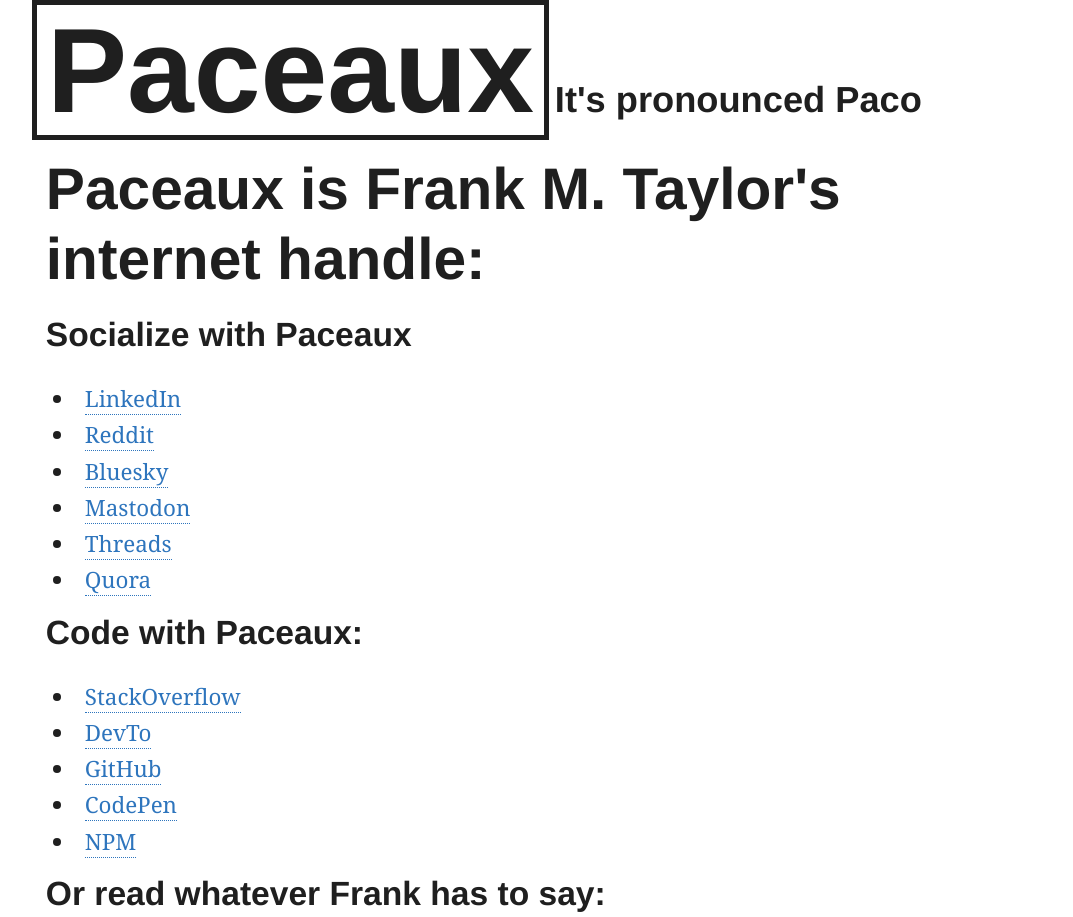
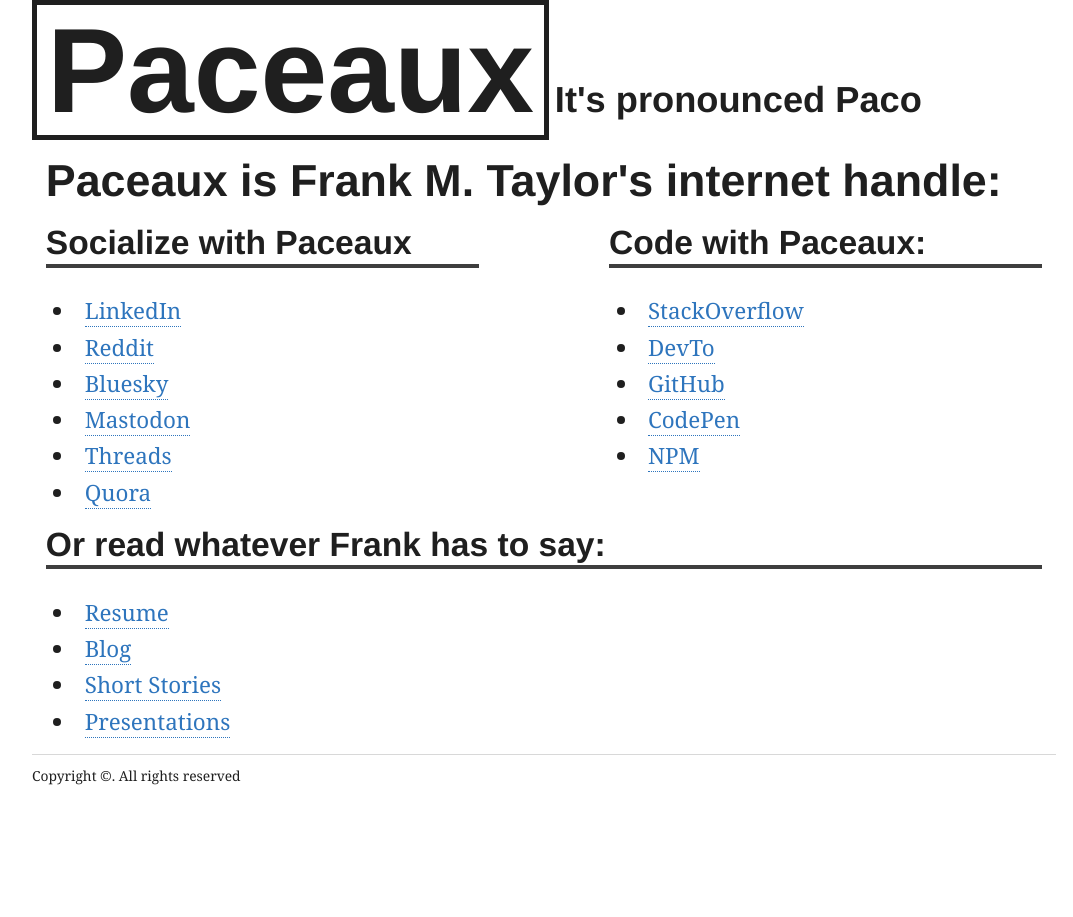
Before and after one commit to paceaux/paceaux, a website: page src/index.html in a window 1280 px wide. Shown: the top 917 px of the page, without its empty margins (96-1169 px from the left). After the commit the page ends 834 px from the top, so only its background shows below. Drawn offline with Linux system fonts and the light colour scheme.

Commit message:
makes it responsive and improves readability slightly

```diff
--- a/src/assets/css/paceaux.css
+++ b/src/assets/css/paceaux.css
@@ -95,7 +95,7 @@
 
 .g-header__title {
      display: inline-block;
-     font-size: clamp(var(--biggestTitleSize), 7rem, 120px);
+     font-size: clamp(var(--biggestTitleSize), 18vw, 120px);
      line-height: 1;
      padding: 5px 10px;
      border: 5px solid;
@@ -132,7 +132,7 @@
  }
 
 .g-main__title {
-    font-size: var(--biggestTitleSize);
+    font-size: clamp(var(--bigTitleSize), 3.5vmax, var(--biggestTitleSize));
 }
 
  .g-main, .linkList, .linkList__link {
@@ -142,10 +142,31 @@
     animation-iteration-count: 1;
  }
 
+
+ .linkList__title {
+    border-bottom: 4px solid var(--colorNeutralDark);
+ }
+
  .linkList__link {
     animation-duration: 1.5s;
  }
 
- .linkList__title {
-    border-bottom: 4px solid var(--colorNeutralDarkest);
- }
+@media screen and (width >= 768px) {
+    .g-main {
+        display: flex;
+        flex-wrap: wrap;
+        justify-content: space-between;
+    }
+
+    .g-main__title {
+        flex-basis: 100%;
+    }
+
+    .linkList {
+       flex-basis: 45%;
+    }
+
+    .linkList:nth-of-type(3n) {
+       flex-basis: 100%;
+    }
+}
```
